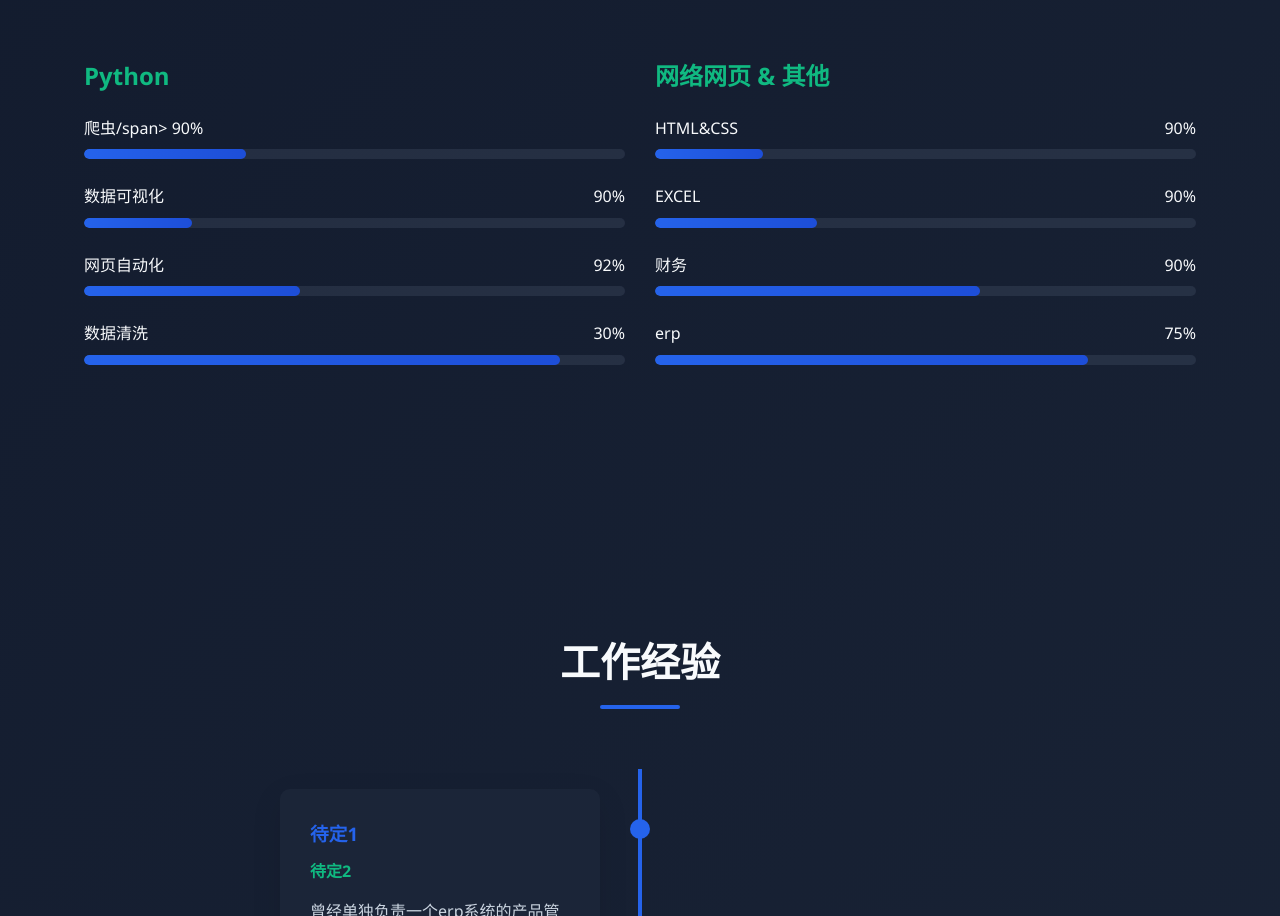
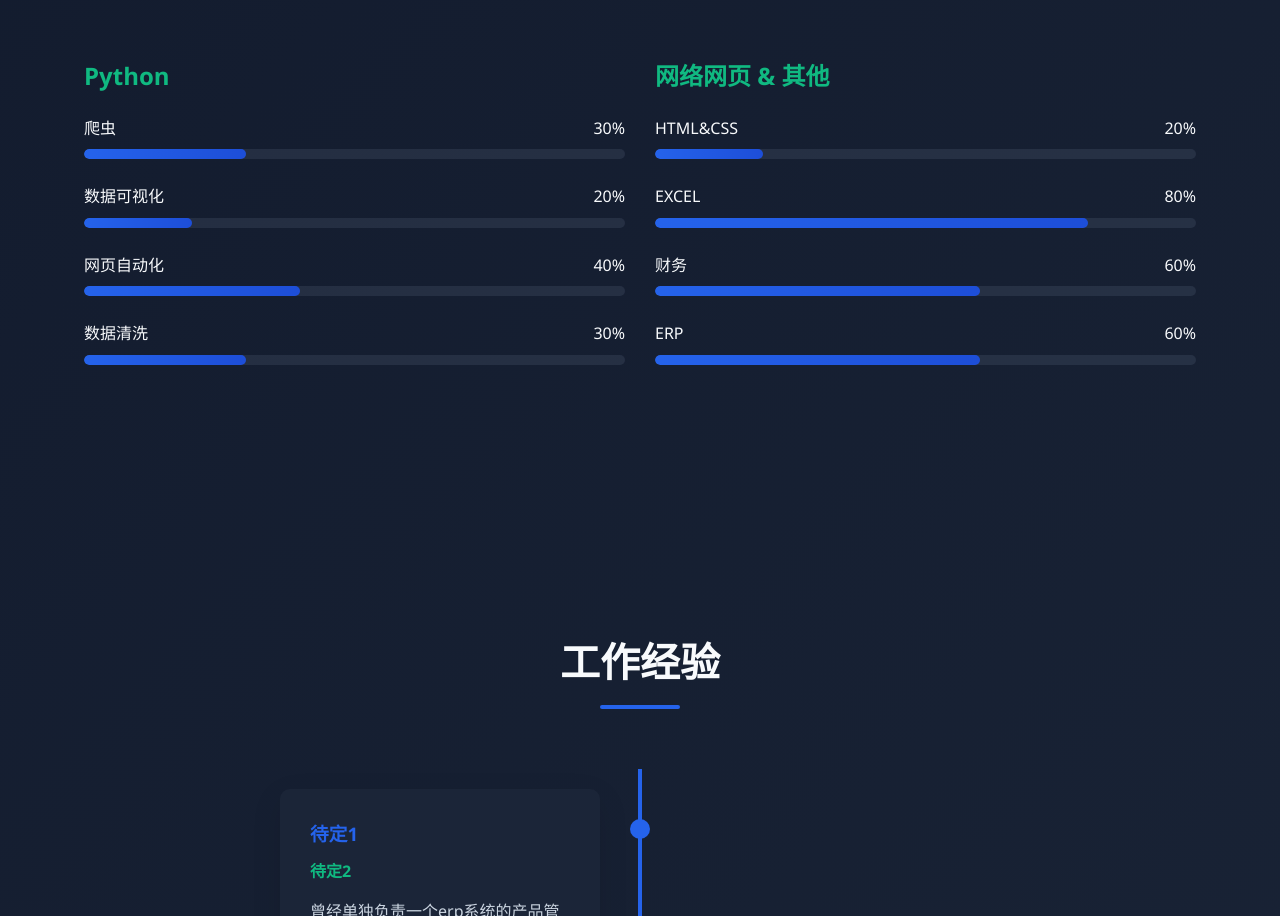
Before and after one commit to entra5ntra/fictional-train, a plain HTML site: page index.html in a window 1280 px wide. Shown: the part 1887-2803 px from the top of the page. Drawn offline with Linux system fonts and the light colour scheme.

Commit message:
Update index.html

```diff
--- a/index.html
+++ b/index.html
@@ -667,8 +667,8 @@
                     <h3>Python</h3>
                     <div class="skill-item">
                         <div class="skill-info">
-                            <span>爬虫/span>
-                            <span>90%</span>
+                            <span>爬虫</span>
+                            <span>30%</span>
                         </div>
                         <div class="skill-bar">
                             <div class="skill-progress" style="width: 30%"></div>
@@ -677,7 +677,7 @@
                     <div class="skill-item">
                         <div class="skill-info">
                             <span>数据可视化</span>
-                            <span>90%</span>
+                            <span>20%</span>
                         </div>
                         <div class="skill-bar">
                             <div class="skill-progress" style="width: 20%"></div>
@@ -686,7 +686,7 @@
                     <div class="skill-item">
                         <div class="skill-info">
                             <span>网页自动化</span>
-                            <span>92%</span>
+                            <span>40%</span>
                         </div>
                         <div class="skill-bar">
                             <div class="skill-progress" style="width: 40%"></div>
@@ -698,7 +698,7 @@
                             <span>30%</span>
                         </div>
                         <div class="skill-bar">
-                            <div class="skill-progress" style="width: 88%"></div>
+                            <div class="skill-progress" style="width: 30%"></div>
                         </div>
                     </div>
                 </div>
@@ -708,7 +708,7 @@
                     <div class="skill-item">
                         <div class="skill-info">
                             <span>HTML&CSS</span>
-                            <span>90%</span>
+                            <span>20%</span>
                         </div>
                         <div class="skill-bar">
                             <div class="skill-progress" style="width: 20%"></div>
@@ -717,16 +717,16 @@
                     <div class="skill-item">
                         <div class="skill-info">
                             <span>EXCEL</span>
-                            <span>90%</span>
+                            <span>80%</span>
                         </div>
                         <div class="skill-bar">
-                            <div class="skill-progress" style="width: 30%"></div>
+                            <div class="skill-progress" style="width: 80%"></div>
                         </div>
                     </div>
                     <div class="skill-item">
                         <div class="skill-info">
                             <span>财务</span>
-                            <span>90%</span>
+                            <span>60%</span>
                         </div>
                         <div class="skill-bar">
                             <div class="skill-progress" style="width: 60%"></div>
@@ -734,11 +734,11 @@
                     </div>
                     <div class="skill-item">
                         <div class="skill-info">
-                            <span>erp</span>
-                            <span>75%</span>
+                            <span>ERP</span>
+                            <span>60%</span>
                         </div>
                         <div class="skill-bar">
-                            <div class="skill-progress" style="width: 80%"></div>
+                            <div class="skill-progress" style="width: 60%"></div>
                         </div>
                     </div>
                 </div>
```
